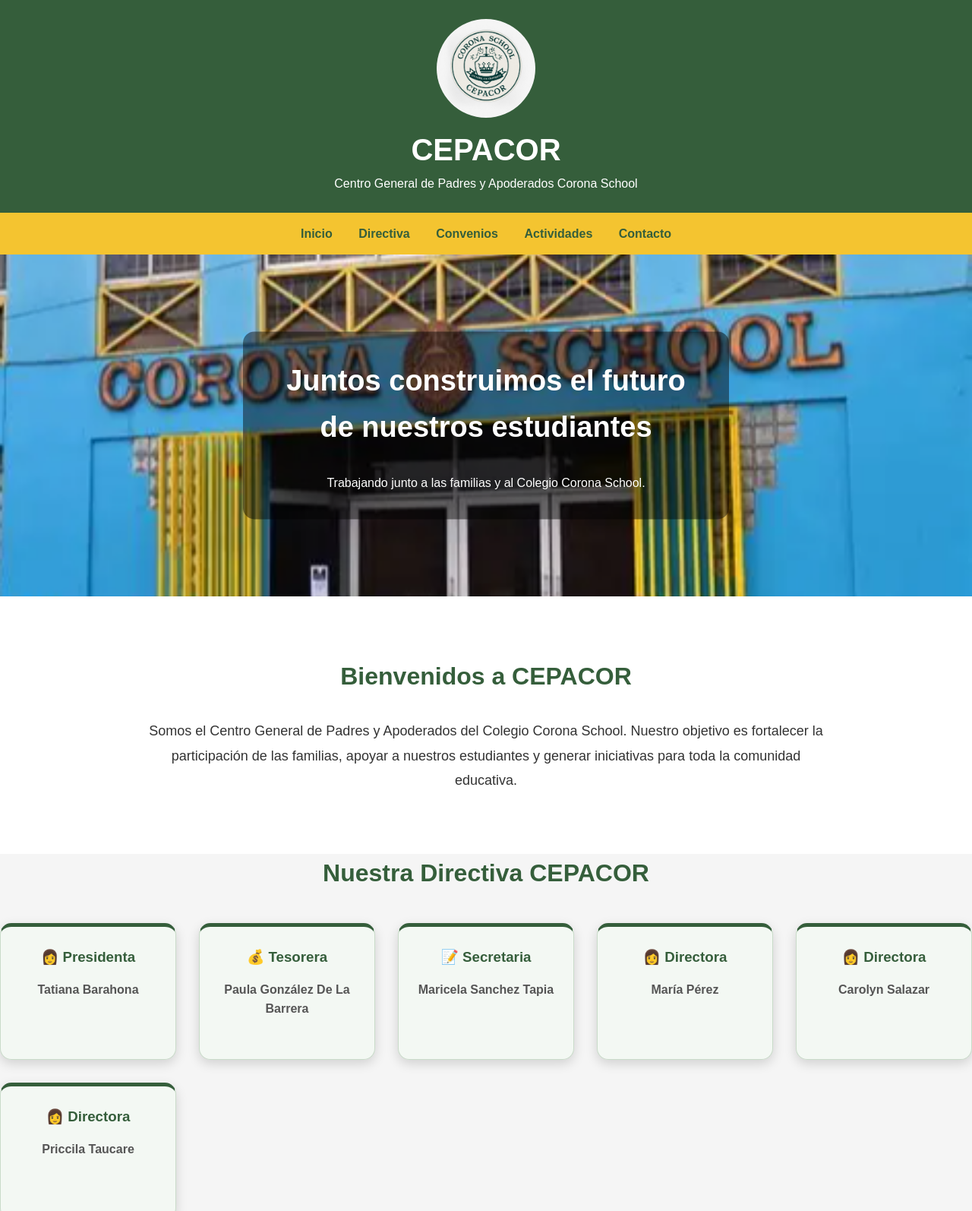
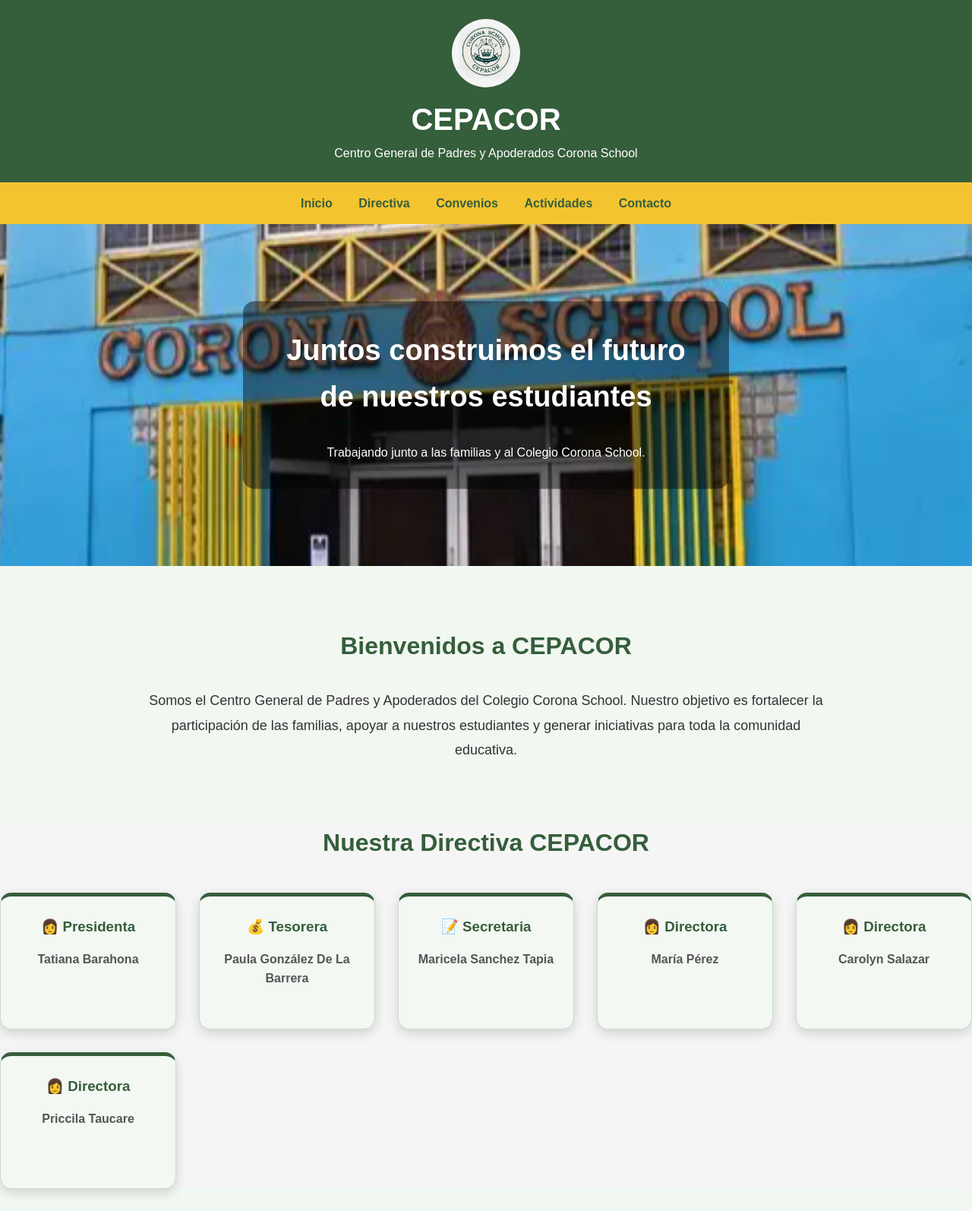
Before and after one commit to cepacor/cepacor-web, a plain HTML site: page index.html in a window 1280 px wide. Shown: the top 1594 px of the page at 76% size. Drawn offline with Linux system fonts and the light colour scheme.

Commit message:
Ajuste tamaño logo CEPACOR

```diff
--- a/css/estilos.css
+++ b/css/estilos.css
@@ -53,15 +53,12 @@ header{
 
 
 .logo{
-
-    width:130px;
-    height:130px;
+    width:90px;
+    height:90px;
     object-fit:cover;
     border-radius:50%;
     margin:auto;
-
 }
-
 
 header h1{
 
@@ -160,7 +157,7 @@ nav a:hover{
 .actividades,
 .contacto{
 
-    background:white;
+   background:#f1f7f1;
     padding:80px 8%;
 
 }
```
